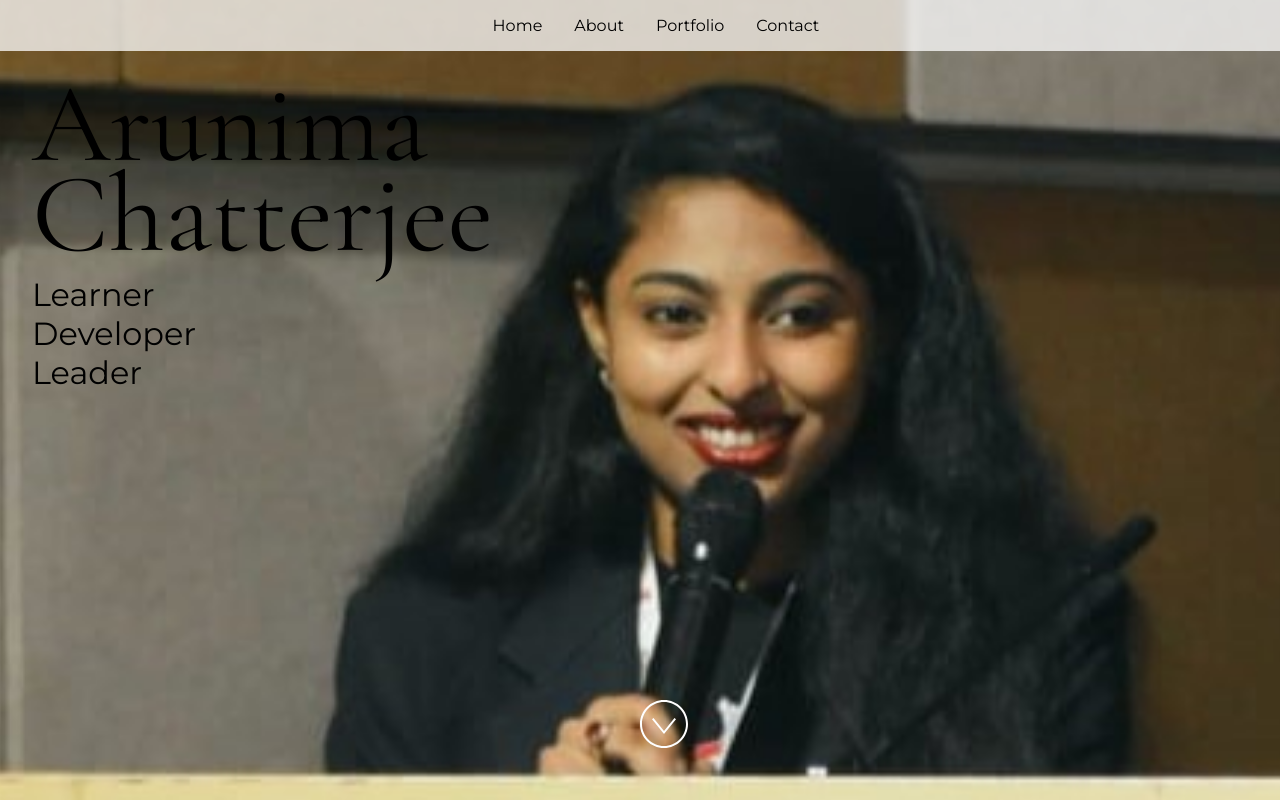
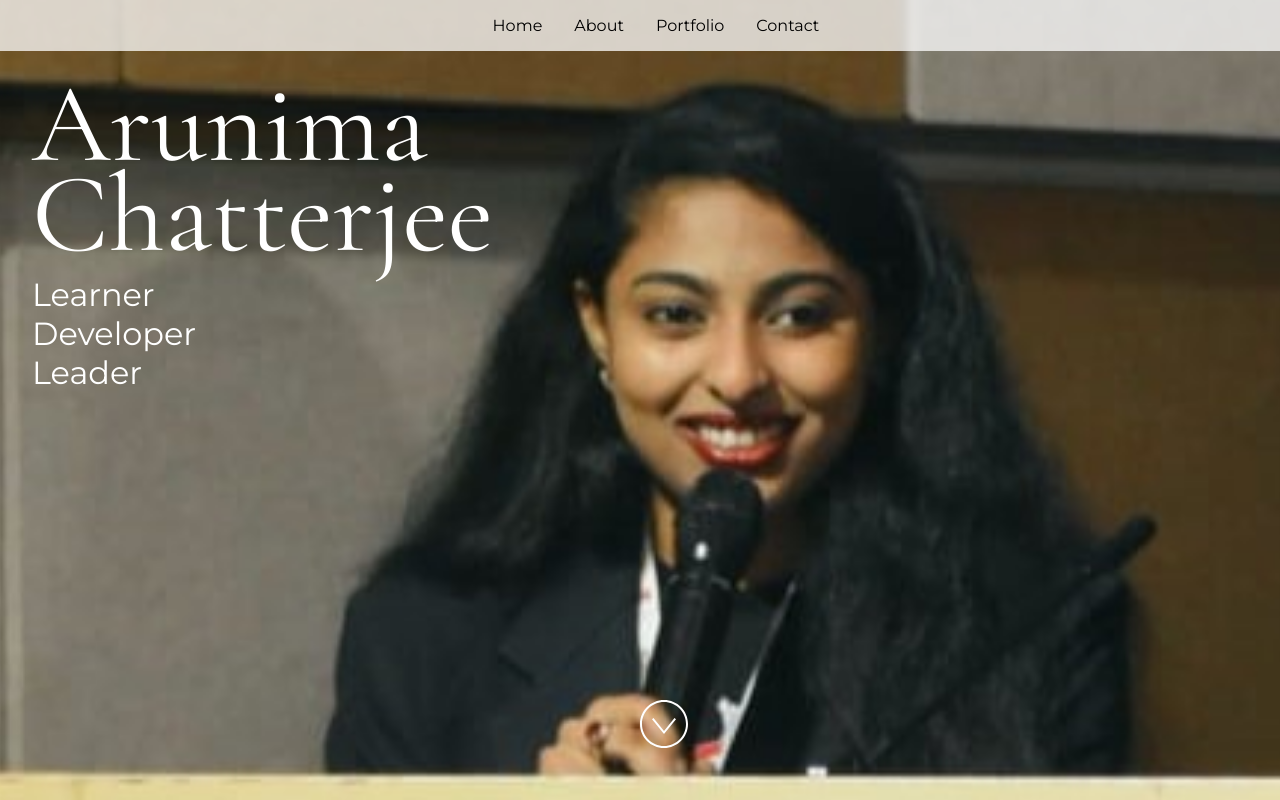
Before and after one commit to Arunima-Chatterjee/MLSA-TO-Portfolio, a React (Vite) app: page / in a window 1280 px wide. Built offline with nearby package versions, Linux system fonts and the light colour scheme.

Commit message:
css changes

```diff
--- a/src/styles.css
+++ b/src/styles.css
@@ -30,7 +30,7 @@ section.min-height {
 }
 
 section.padding {
-  padding: 5rem 0;
+  padding: 5rem ;
 }
 
 section img.background {
@@ -51,6 +51,7 @@ h1 {
   font-weight: 400;
   line-height: 0.8;
   margin: 0;
+  color: white;
 }
 
 h2 {
@@ -58,6 +59,7 @@ h2 {
   font-weight: 400;
   margin: 0;
   padding-top: 1rem;
+  color: white;
 }
 
 h3 {
```
